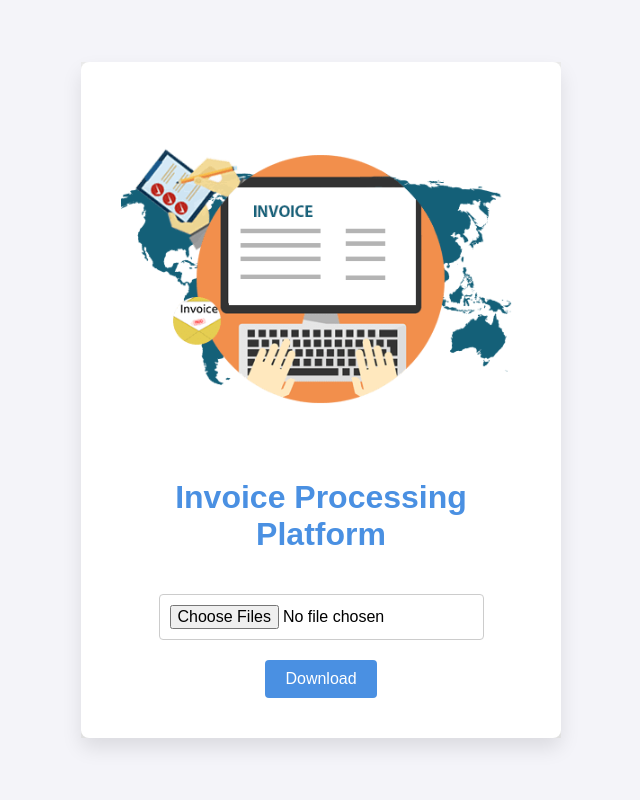
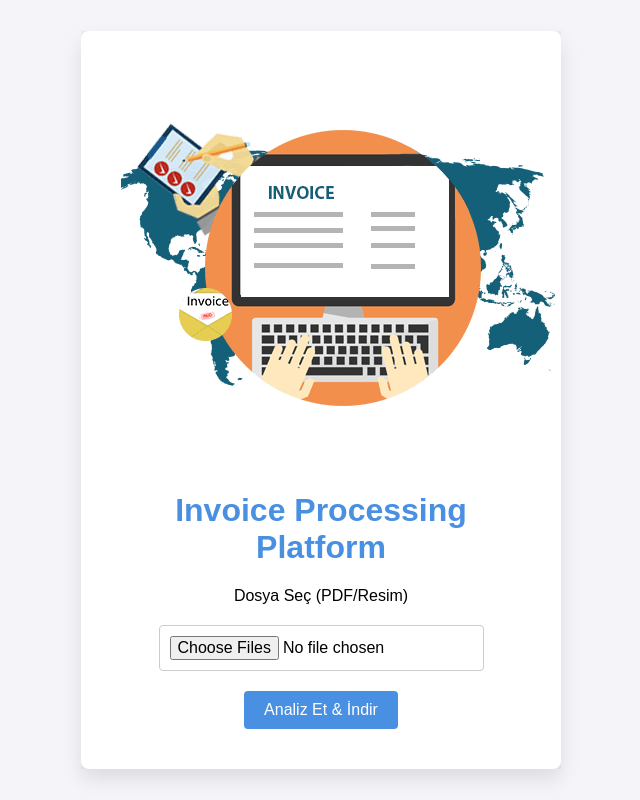
Before and after one commit to batuhannkolbas/invoice_converter, a React (Create React App) app: page / in a window 1280 px wide. Shown: the whole page, without its empty margins (319-959 px from the left). Built offline with nearby package versions, Linux system fonts and the light colour scheme.

Commit message:
updates on UX

```diff
--- a/src/App.js
+++ b/src/App.js
@@ -1,12 +1,15 @@
 import React, { useState } from 'react';
 import './App.css';
-import logo1 from './logo1.png'; // Logonu doğru klasöre koyduğundan emin ol
+import logo1 from './logo1.png';
 
 function App() {
   const [files, setFiles] = useState([]);
+  const [isLoading, setIsLoading] = useState(false);
+  const [previewData, setPreviewData] = useState(null);
 
   const handleFileChange = (event) => {
-    setFiles(Array.from(event.target.files)); // Çoklu dosya desteği
+    setFiles(Array.from(event.target.files));
+    setPreviewData(null); // Yeni dosya seçildiğinde önceki önizlemeyi temizle
   };
 
   const handleUpload = async () => {
@@ -15,45 +18,101 @@ function App() {
       return;
     }
 
-    const formData = new FormData();
-    files.forEach((file) => {
-      formData.append('files', file);
-    });
+    setIsLoading(true);
 
     try {
+      // 1. Önce önizleme verisini çek
+      const previewFormData = new FormData();
+      previewFormData.append('file', files[0]); // Sadece ilk dosya için önizleme
+
+      const previewResponse = await fetch('http://localhost:8000/api/analyze', {
+        method: 'POST',
+        body: previewFormData,
+      });
+
+      if (previewResponse.ok) {
+        const preview = await previewResponse.json();
+        setPreviewData(preview);
+      }
+
+      // 2. Tüm dosyaları işle ve ZIP indir
+      const formData = new FormData();
+      files.forEach((file) => {
+        formData.append('files', file);
+      });
+
       const response = await fetch('http://localhost:8000/uploadfiles/', {
         method: 'POST',
         body: formData,
       });
 
-      if (!response.ok) {
-        throw new Error("Yükleme başarısız.");
-      }
+      if (!response.ok) throw new Error("İşlem başarısız");
 
       const blob = await response.blob();
       const url = window.URL.createObjectURL(blob);
       const link = document.createElement('a');
       link.href = url;
-      link.download = 'output_files.zip';
+      link.download = `invoice_results_${new Date().getTime()}.zip`; // Benzersiz isim
       document.body.appendChild(link);
       link.click();
       link.remove();
-      window.URL.revokeObjectURL(url);
 
     } catch (error) {
       console.error("Hata:", error);
-      alert("Bir şeyler ters gitti.");
+      alert(`Hata oluştu: ${error.message}`);
+    } finally {
+      setIsLoading(false);
     }
   };
 
   return (
     <div className="App">
       <div className="container">
-        <img src={logo1} alt="Fatura Logo" className="logo1" />
+        <img src={logo1} alt="Fatura Logo" className="logo" />
         <h1>Invoice Processing Platform</h1>
 
-        <input type="file" multiple onChange={handleFileChange} />
-        <button onClick={handleUpload}>Download</button>
+        <div className="upload-box">
+          <label htmlFor="file-upload" className="custom-upload-btn">
+            {files.length > 0
+              ? `${files.length} dosya seçildi`
+              : "Dosya Seç (PDF/Resim)"}
+          </label>
+          <input
+            id="file-upload"
+            type="file"
+            multiple
+            onChange={handleFileChange}
+            accept=".pdf,.png,.jpg,.jpeg"
+          />
+        </div>
+
+        <button
+          onClick={handleUpload}
+          disabled={isLoading || files.length === 0}
+          className="process-btn"
+        >
+          {isLoading ? 'İşleniyor...' : 'Analiz Et & İndir'}
+        </button>
+
+        {/* Önizleme Alanı */}
+        {previewData && (
+          <div className="preview-section">
+            <h3>Önemli Bilgiler:</h3>
+            <div className="entities-grid">
+              {previewData.entities.slice(0, 5).map((item, index) => (
+                <div key={index} className="entity-card">
+                  <span className="entity-text">{item.Text}</span>
+                  <span className={`entity-label ${item.Label.toLowerCase()}`}>
+                    {item.Label}
+                  </span>
+                </div>
+              ))}
+            </div>
+            {previewData.entities.length > 5 && (
+              <p>+ {previewData.entities.length - 5} daha...</p>
+            )}
+          </div>
+        )}
       </div>
     </div>
   );
```
